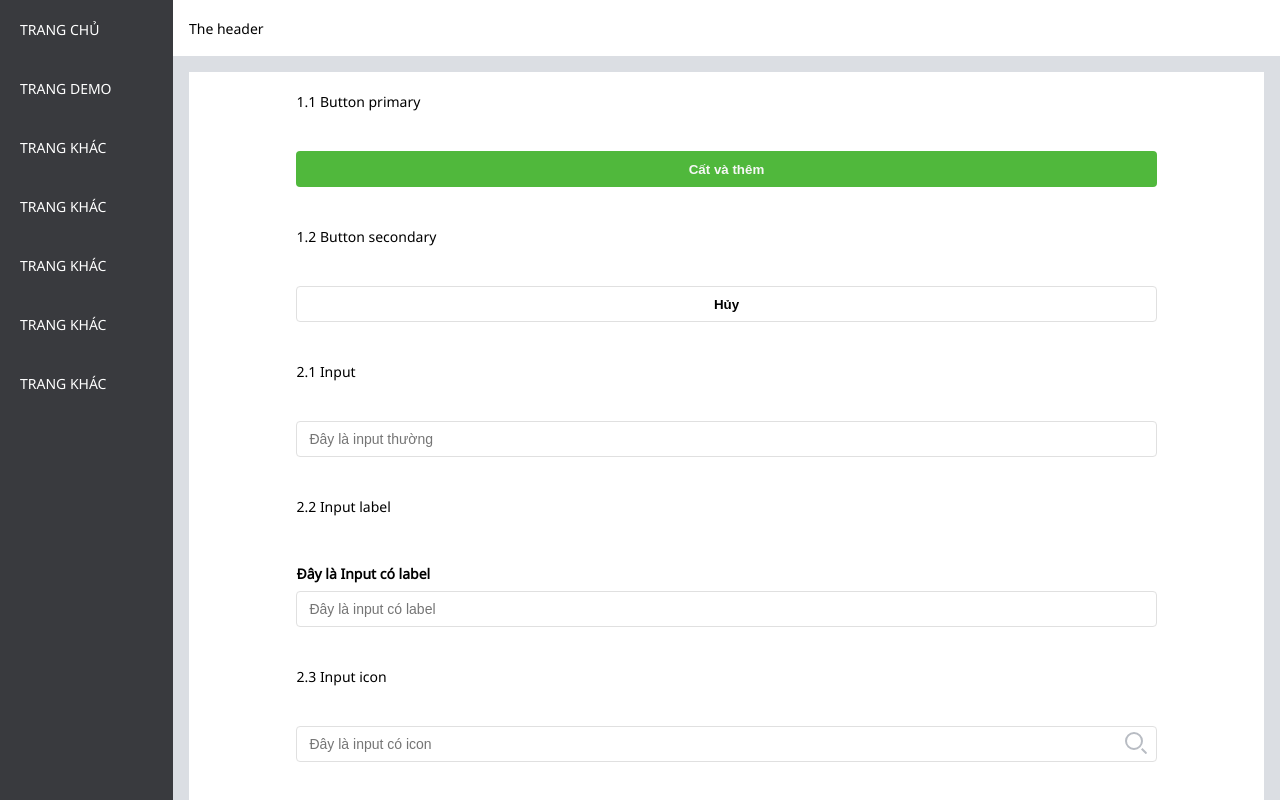
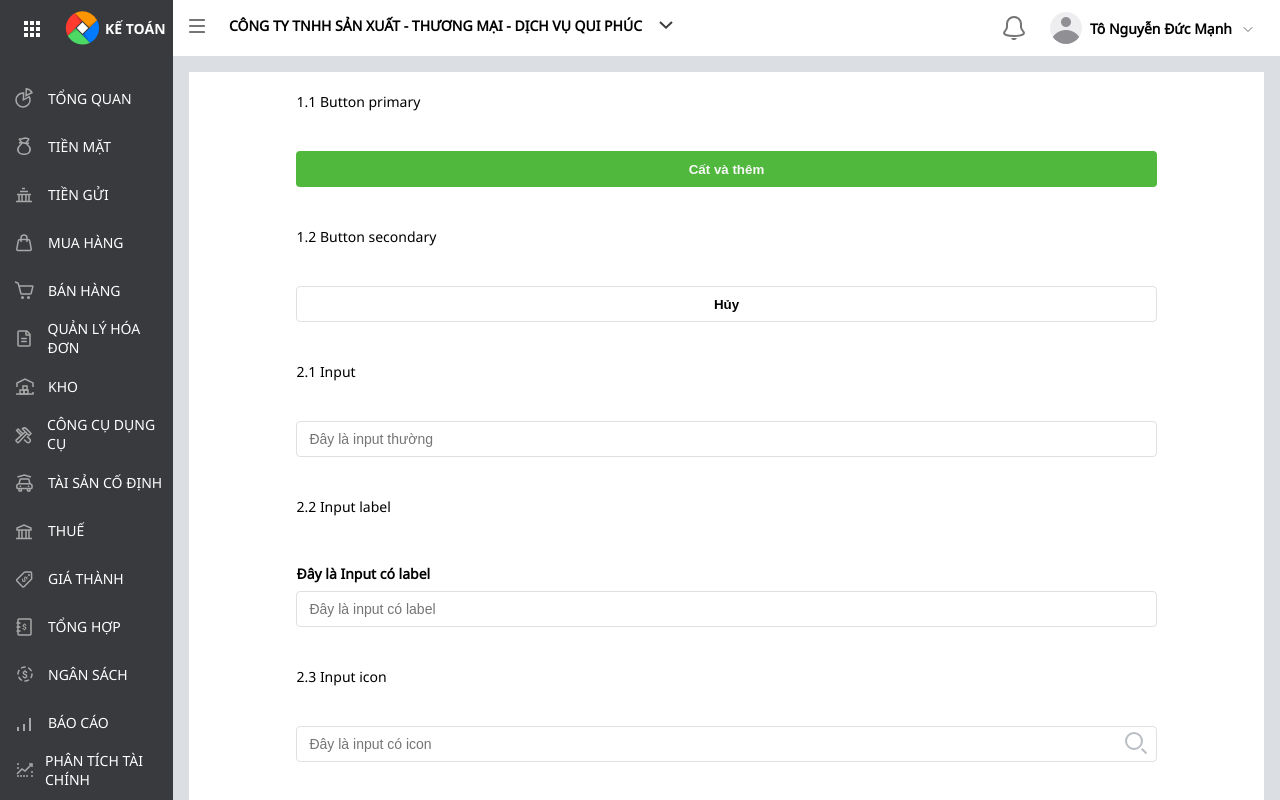
Before and after one commit to tonguyenducmanh/MISA-accounting-app-VueJS-learning, a Vue app: page /demo in a window 1280 px wide. Built offline with nearby package versions, Linux system fonts and the light colour scheme.

Commit message:
feat: Thêm navbar và header

```diff
--- /dev/null
+++ b/src/components/base/MRouterLink.vue
@@ -0,0 +1,13 @@
+<template lang="">
+  <router-link :to="link" tabindex="0" class="navbar__item" :data-title="name">
+    <div class="icon" :class="className"></div>
+    <div class="navbar__itemcontent">{{ name }}</div>
+  </router-link>
+</template>
+<script>
+export default {
+  name: "MRouterLink",
+  props: ["name", "link", "className"],
+};
+</script>
+<style lang=""></style>
--- a/src/components/layout/TheHeader.vue
+++ b/src/components/layout/TheHeader.vue
@@ -1,5 +1,32 @@
 <template lang="">
-  <div class="header">The header</div>
+  <div class="header">
+    <div class="header__left">
+      <div
+        tabindex="0"
+        class="icon header__menubtn"
+        data-title="Ẩn hiện menu"
+      ></div>
+      <div
+        class="header__name"
+        data-title="Công ty tnhh sản xuất - thương mại - dịch vụ qui phúc"
+      >
+        Công ty tnhh sản xuất - thương mại - dịch vụ qui phúc
+      </div>
+      <div
+        tabindex="0"
+        class="icon header__dropicon"
+        data-title="Công ty tnhh sản xuất - thương mại - dịch vụ qui phúc"
+      ></div>
+    </div>
+    <div class="header__right">
+      <div tabindex="0" class="icon header__noti" data-title="Thông báo"></div>
+      <div class="header__account">
+        <div tabindex="0" class="header__avatar"></div>
+        <div class="header__name">Tô Nguyễn Đức Mạnh</div>
+        <div tabindex="0" class="icon header__drop"></div>
+      </div>
+    </div>
+  </div>
 </template>
 <script>
 export default {
@@ -7,5 +34,6 @@ export default {
 };
 </script>
 <style scoped>
+@import url("../../css/base/icon.css");
 @import url("../../css/layout/header.css");
 </style>
--- a/src/components/layout/TheNavbar.vue
+++ b/src/components/layout/TheNavbar.vue
@@ -1,20 +1,58 @@
 <template lang="">
   <div class="navbar">
-    <div class="link"><router-link to="/">Trang chủ</router-link></div>
-    <div class="link"><router-link to="/demo">Trang demo</router-link></div>
-    <div class="link"><router-link to="/khac">Trang khác</router-link></div>
-    <div class="link"><router-link to="/khac">Trang khác</router-link></div>
-    <div class="link"><router-link to="/khac">Trang khác</router-link></div>
-    <div class="link"><router-link to="/khac">Trang khác</router-link></div>
-    <div class="link"><router-link to="/khac">Trang khác</router-link></div>
+    <div class="navbar__top">
+      <div tabindex="0" class="icon navbar__button"></div>
+      <div class="navbar__logo"></div>
+      <div tabindex="0" class="navbar__title" data-title="Về trang chủ">
+        Kế toán
+      </div>
+    </div>
+    <div class="navbar__list">
+      <MRouterLink name="Tổng quan" link="/demo" className="navbar__tq" />
+      <MRouterLink name="Tiền mặt" link="/" className="navbar__tm" />
+      <MRouterLink name="Tiền gửi" link="/tiengui" className="navbar__tg" />
+      <MRouterLink name="Mua hàng" link="/muahang" className="navbar__mh" />
+      <MRouterLink name="Bán hàng" link="/banhang" className="navbar__bh" />
+      <MRouterLink
+        name="Quản lý hóa đơn"
+        link="/hoadon"
+        className="navbar__qlhd"
+      />
+      <MRouterLink name="Kho" link="/kho" className="navbar__k" />
+      <MRouterLink
+        name="Công cụ dụng cụ"
+        link="/congcu"
+        className="navbar__ccdc"
+      />
+      <MRouterLink
+        name="Tài sản cố định"
+        link="/taisancodinh"
+        className="navbar__tscd"
+      />
+      <MRouterLink name="Thuế" link="/thue" className="navbar__thue" />
+      <MRouterLink name="Giá thành" link="/giathanh" className="navbar__gt" />
+      <MRouterLink name="Tổng hợp" link="/tonghop" className="navbar__th" />
+      <MRouterLink name="Ngân sách" link="/ngansach" className="navbar__ns" />
+      <MRouterLink name="Báo cáo" link="/baocao" className="navbar__bc" />
+      <MRouterLink
+        name="Phân tích tài chính"
+        link="/taichinh"
+        className="navbar__pttc"
+      />
+    </div>
   </div>
 </template>
 <script>
+import MRouterLink from "../base/MRouterLink.vue";
 export default {
   name: "TheNavbar",
+  components: {
+    MRouterLink,
+  },
 };
 </script>
-<style scoped>
+<style>
+@import url("../../css/base/icon.css");
 @import url("../../css/layout/navbar.css");
 /* phần dưới để test vue router */
 .link {
--- a/src/css/base/contextmenu.css
+++ b/src/css/base/contextmenu.css
@@ -17,6 +17,7 @@
     position: relative;
     width: 28px;
     height: 16px;
+    background-origin: border-box;
     margin: 8px;
 }
 .contextmenu .contextmenu__dropicon::before{
@@ -31,6 +32,16 @@
     background-position: -368px -360px;
     filter: invert(8%) sepia(100%) saturate(7220%) hue-rotate(246deg) brightness(96%) contrast(145%);
     content: "";
+}
+
+.contextmenu .contextmenu__dropicon:hover{
+    background-color: var(--ColorThead);
+    border: 1px solid var(--ColorBorder);
+}
+
+.contextmenu .contextmenu__dropicon:active{
+    background-color: var(--ColorPrimaryTextWhite);
+    border: 1px solid var(--ColorBorder);
 }
 
 .contextmenu .contextmenu__dropicon--clicked{
```
